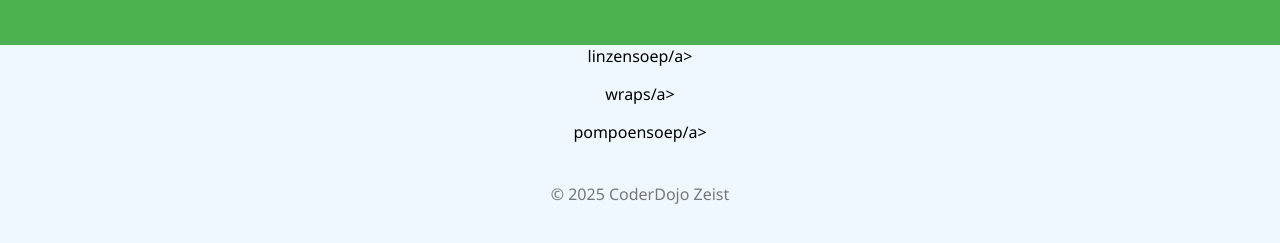
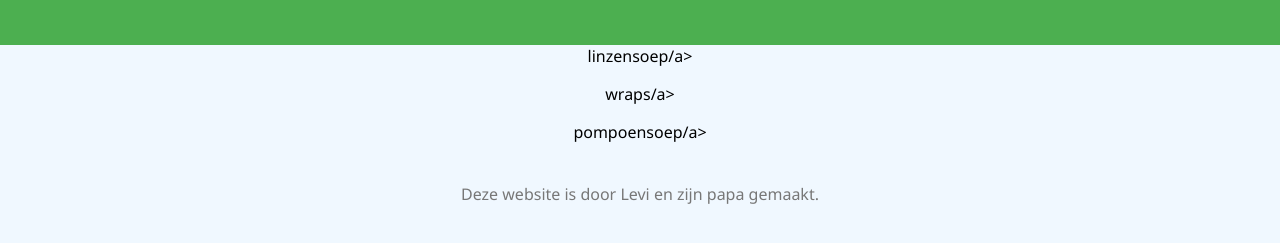
Before and after one commit to leonoosterhuishunl/receptjes, a plain HTML site: page index.html in a window 1280 px wide. Shown: the part 143-386 px from the top of the page. Drawn offline with Linux system fonts and the light colour scheme.

Commit message:
Update index.html

```diff
--- a/index.html
+++ b/index.html
@@ -29,7 +29,7 @@
   </main>
 
   <footer>
-    <p>&copy; 2025 CoderDojo Zeist</p>
+    <p>Deze website is door Levi en zijn papa gemaakt. </p>
   </footer>
 
   <script src="script.js"></script>
```
